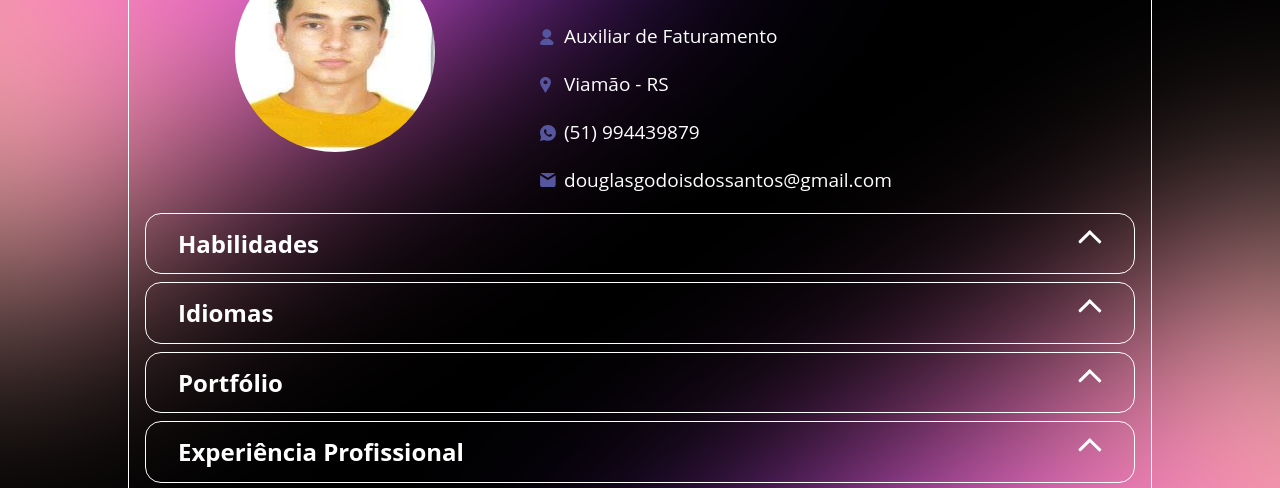
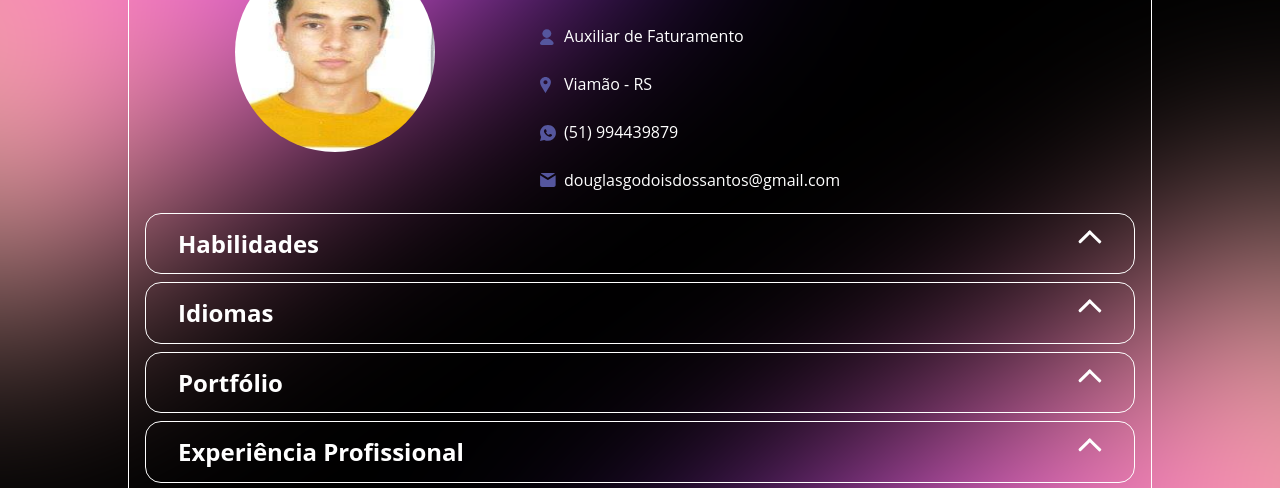
Before and after one commit to gogadgs/Portfolio, a website: page index.html in a window 1280 px wide. Shown: the part 134-622 px from the top of the page. Drawn offline with nearby package versions, Linux system fonts and the light colour scheme.

Commit message:
Update header.css

```diff
--- a/CSS/header.css
+++ b/CSS/header.css
@@ -40,7 +40,7 @@
     flex-direction:row;
     align-items:center;
     margin:0.5rem;
-    font-size: calc(3vh - 5px);
+    font-size: calc(1vh - -8px);
 
 
 }
```
